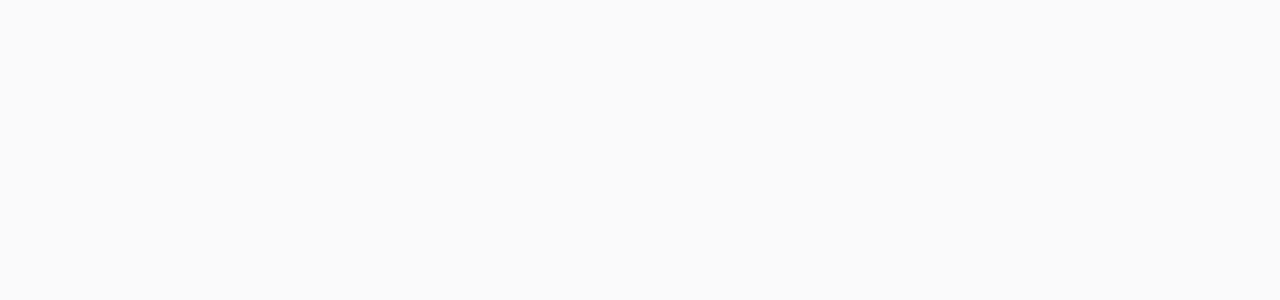
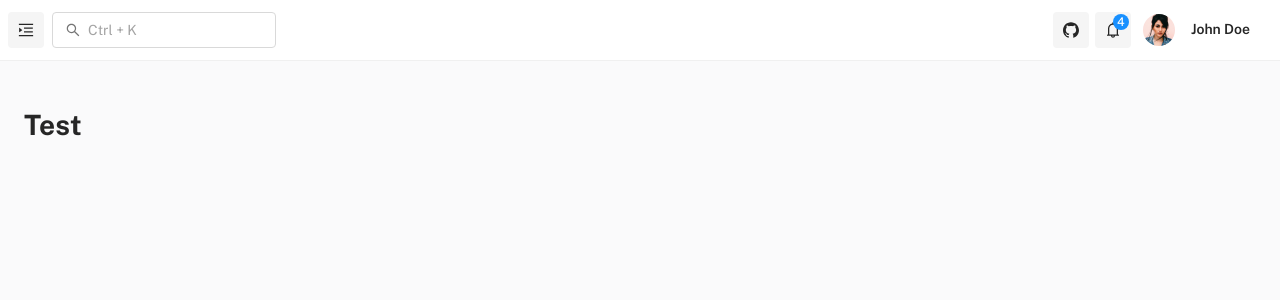
Before and after one commit to acrodemocide/web.portfolio-analyzer, a React (Create React App) app: page /portfolio-builder in a window 1280 px wide. Before the commit this address had no page. Shown: the top 300 px of the page. Built offline with nearby package versions, Linux system fonts and the light colour scheme.

Commit message:
Added new page for the user to build their own portfolio. Updated routes and menu items to include navigation to the new page

```diff
--- a/src/menu-items/dashboard.js
+++ b/src/menu-items/dashboard.js
@@ -14,6 +14,14 @@ const dashboard = {
     type: 'group',
     children: [
         {
+            id: 'portfolioBuilder',
+            title: 'Portfolio Builder',
+            type: 'item',
+            url: '/portfolio-builder',
+            icon: icons.DashboardOutlined,
+            breadcrumbs: false
+        },
+        {
             id: 'dashboard',
             title: 'Dashboard',
             type: 'item',
--- /dev/null
+++ b/src/pages/portfolio-builder/portfolio-builder.tsx
@@ -0,0 +1,7 @@
+import React from 'react';
+
+const PortfolioBuilder = () => {
+    return <h1>Test</h1>;
+};
+
+export default PortfolioBuilder;
--- a/src/routes/MainRoutes.tsx
+++ b/src/routes/MainRoutes.tsx
@@ -9,6 +9,8 @@ const DashboardDefault = Loadable(lazy(() => import('pages/dashboard')));
 
 // render - sample page
 const SamplePage = Loadable(lazy(() => import('pages/extra-pages/SamplePage')));
+
+const PortfolioBuilder = Loadable(lazy(() => import('pages/portfolio-builder/portfolio-builder')));
 
 // render - utilities
 const Typography = Loadable(lazy(() => import('pages/components-overview/Typography')));
@@ -40,6 +42,10 @@ const MainRoutes = {
             ]
         },
         {
+            path: 'portfolio-builder',
+            element: <PortfolioBuilder />
+        },
+        {
             path: 'sample-page',
             element: <SamplePage />
         },
```
